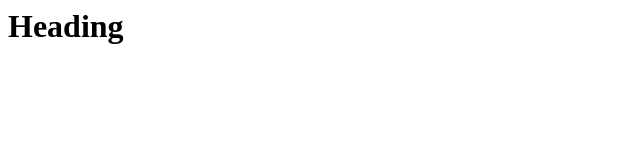
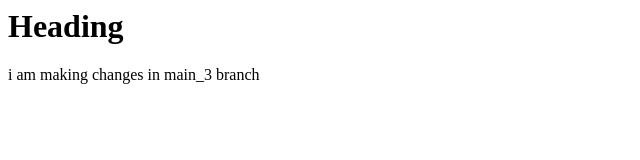
Before and after one commit to Kratagy-Jaiswal-05/localRepo, a plain HTML site: page index.html in a window 1280 px wide. Shown: the whole page, without its empty margins (0-640 px from the left). Drawn offline with Linux system fonts and the light colour scheme.

Commit message:
adding changes to main_3

```diff
--- a/index.html
+++ b/index.html
@@ -1 +1,2 @@
 <h1>Heading</h1>
+<P>i am making changes in main_3 branch</P>
```
